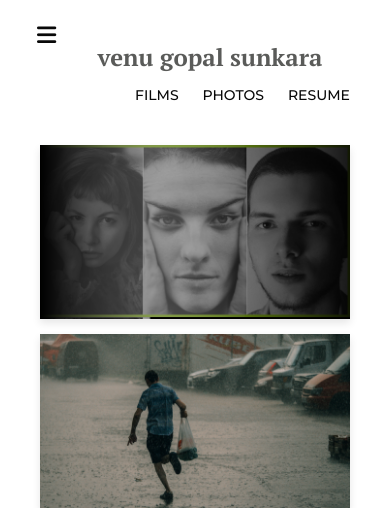
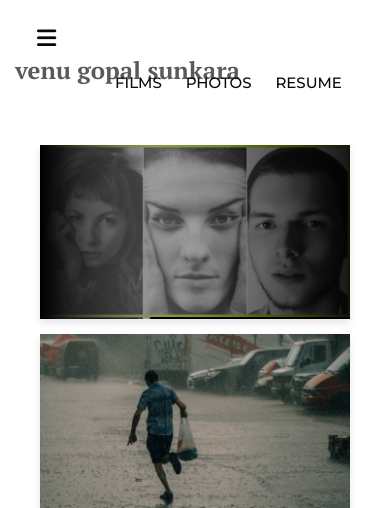
Before and after one commit to prince2404/filmmakervenu_portfolio, a Node server app: page /music in a window 390 px wide. Shown: the top 508 px of the page. Run offline with Node 20, Linux system fonts and the light colour scheme; some libraries are stand-ins or nearby versions; some web fonts are replaced.

Commit message:
cinematographer

```diff
--- a/public/styles/style.css
+++ b/public/styles/style.css
@@ -1033,14 +1033,24 @@ nav .resp{
         padding: 15px;
     }
 
+    .sub-head { /*added this class*/
+        display: flex;
+        align-items: center;
+        justify-content: space-between;
+        width: auto;
+        padding: 0; /* Add padding to left and right */
+    }
+
     .name {
         margin: 0;
-        width: 100%;
+        /* width: 100%; */
+        width: auto;
         text-align: center;
     }
     .name h1 {
         font-size: 24px;
-        margin-top: -40px;
+        margin-top: -30px;
+        margin-right: 110px;
     }
 
     nav .resp{
@@ -1073,9 +1083,7 @@ nav .resp{
         padding: 15px;
     }
 
-    .sub-head .fa-bars{
-        margin-top: -16px;
-    }
+
 
     .sub-head #sidemenu .fa-xmark{
         margin-top: -10px;
@@ -1088,11 +1096,21 @@ nav .resp{
         cursor: pointer;
     }
 
+    .sub-head .fa-bars{
+        margin-top: -13px;
+    }
+
     .head ul{
-        margin-left: 100px;
+        margin-left: 80px;
+        margin-bottom: -50px;
     }
     .head{
-        margin-bottom: -25px;
+        margin-bottom: -10px;
+        margin-top: -40px;
+    }
+
+    .head ul li a{
+        font-size: 15px;
     }
 
     .social-icons a{
--- a/views/layout.ejs
+++ b/views/layout.ejs
@@ -3,7 +3,6 @@
 <head>
     <meta charset="UTF-8">
     <meta name="viewport" content="width=device-width, initial-scale=1.0">
-    <meta name="viewport" content="width=device-width, initial-scale=1.0, maximum-scale=1.0, user-scalable=no">
     <title>Portfolio</title>
     <link rel="stylesheet" href="/styles/style.css">
     <link rel="stylesheet" href="https://cdnjs.cloudflare.com/ajax/libs/font-awesome/6.7.2/css/all.min.css">
```
